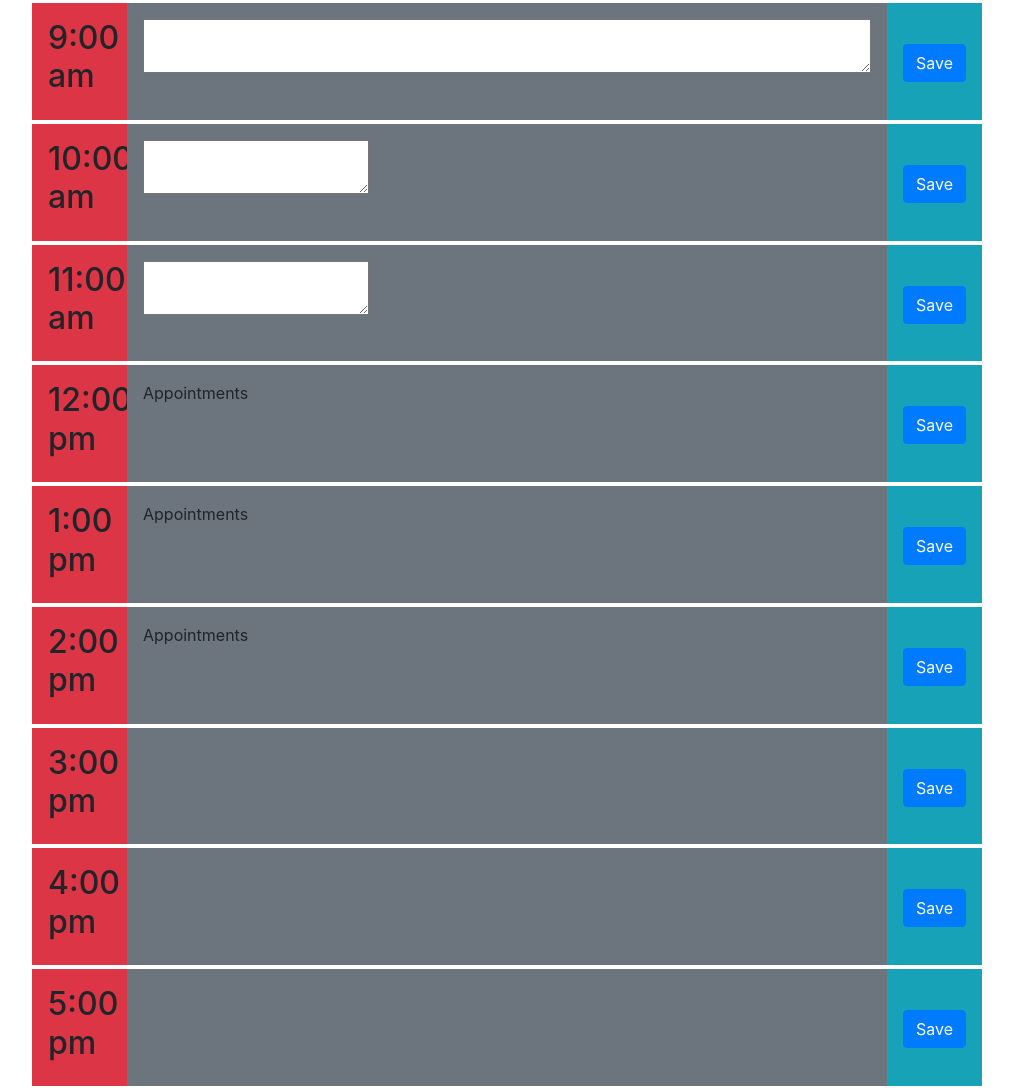
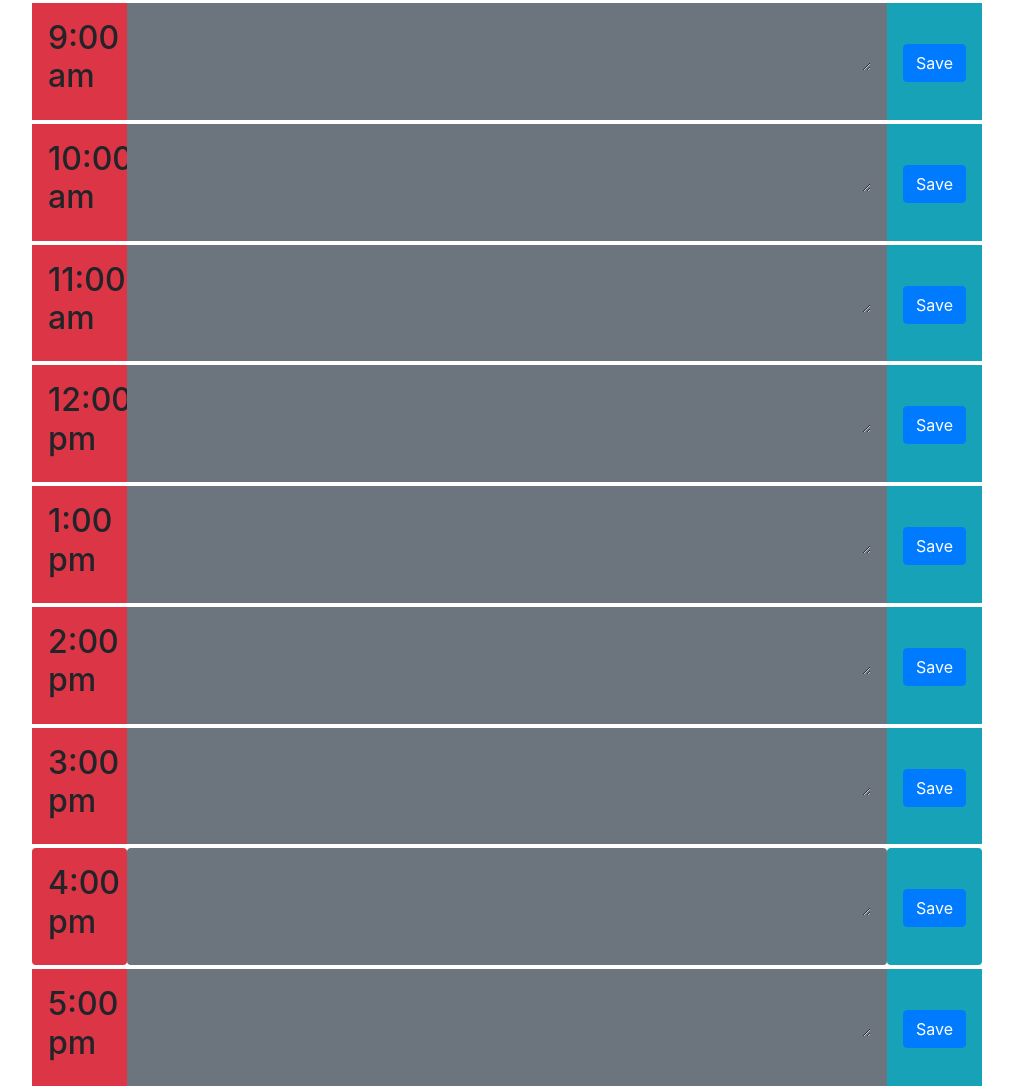
Before and after one commit to philipipara/DailyPlanner, a plain HTML site: page index.html in a window 1280 px wide. Shown: the part 213-1303 px from the top of the page, without its empty margins (133-1146 px from the left). Drawn offline with nearby package versions, Linux system fonts and the light colour scheme.

Commit message:
fixed textarea field

```diff
--- a/index.html
+++ b/index.html
@@ -24,7 +24,7 @@
             <h2 class = "time">9:00 am</h2>
         </div>
         <div class = "col-md-8 bg-secondary mb-1 p-3">
-                <textarea class= "input"></textarea>
+                <textarea></textarea>
         </div>
             <div class = "col-md-1 bg-info mb-1 p-3">
               <button type="button" class="btn btn-primary">Save</button>
@@ -60,7 +60,7 @@
         <h2 class = "time">12:00 pm</h2>
          </div>
          <div class = "col-md-8 bg-secondary p-3 mb-1">
-                <inputfield>Appointments</inputfield>
+                <textarea input="disabled"></textarea>
             </div>
          <div class = "col-md-1 bg-info p-3 mb-1">
              <button type="button" class="btn btn-primary">Save</button>
@@ -72,7 +72,7 @@
         <h2 class ="time">1:00 pm</h2>
          </div>
         <div class = "col-md-8 bg-secondary p-3 mb-1">
-                <inputfield>Appointments</inputfield>
+                <textarea></textarea>
                 </div>
         <div class = "col-md-1 bg-info p-3 mb-1">
              <button type="button" class="btn btn-primary">Save</button>
@@ -84,7 +84,7 @@
             <h2 class ="time">2:00 pm</h2>
                 </div>
         <div class = "col-md-8 bg-secondary p-3 mb-1">
-                <inputfield>Appointments<inputfield>
+                <textarea></textarea>
             </div>
         <div class = "col-md-1 bg-info p-3 mb-1">
             <button type="button" class="btn btn-primary">Save</button>
@@ -96,7 +96,7 @@
             <h2 class ="time">3:00 pm</h2>
                 </div>
         <div class = "col-md-8 bg-secondary p-3 mb-1">
-                <form></form>
+                <textarea></textarea>
                 </div>
          <div class = "col-md-1 bg-info p-3 mb-1">
                 <button type="button" class="btn btn-primary">Save</button>
@@ -104,13 +104,13 @@
     </div>
 
     <div class = "row">
-        <div class = "col-md-1 offset-md-1 bg-danger p-3 mb-1">
+        <div class = "col-md-1 offset-md-1 rounded bg-danger p-3 mb-1">
             <h2 class ="time">4:00 pm</h2>
              </div>
-        <div class = "col-md-8 bg-secondary p-3 mb-1">
-
+        <div class = "col-md-8 rounded bg-secondary p-3 mb-1">
+                <textarea></textarea>
             </div>
-        <div class = "col-md-1 bg-info p-3 mb-1">
+        <div class = "col-md-1 rounded bg-info p-3 mb-1">
                 <button type="button" class="btn btn-primary">Save</button>
              </div>
     </div>
@@ -120,7 +120,7 @@
             <h2 class ="time">5:00 pm</h2>
                </div>
         <div class = "col-md-8 bg-secondary p-3 mb-1">
-                <inputfield></inputfield>
+                <textarea></textarea>
                 </div>
         <div class = "col-md-1 bg-info p-3 mb-1">
                 <button type="button" class="btn btn-primary">Save</button>
--- a/style.css
+++ b/style.css
@@ -14,7 +14,10 @@ p {
 
 }
 
-.input {
+textarea {
 
-    min-width: 100%;
+    width: 100%;
+    max-height: 5rem;
+    background-color: #6C757D;
+    border: none;
 }
```
